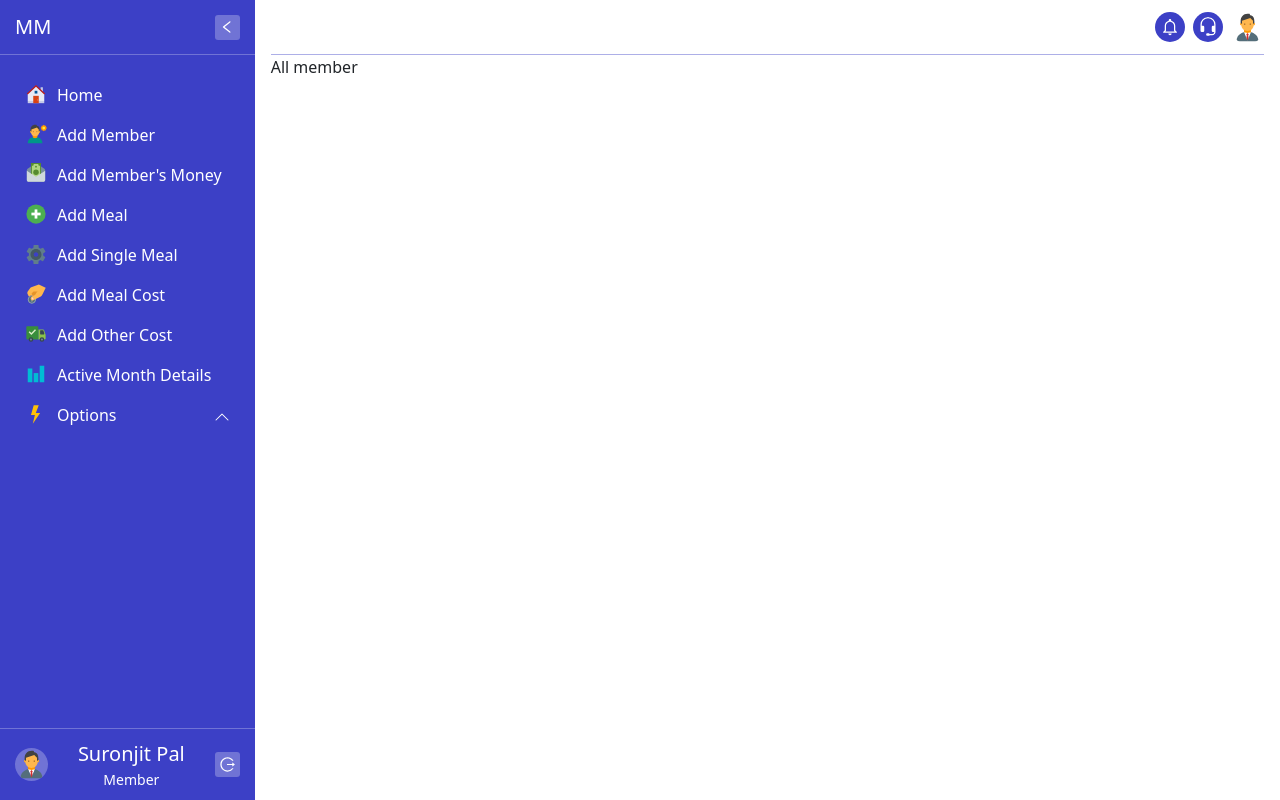
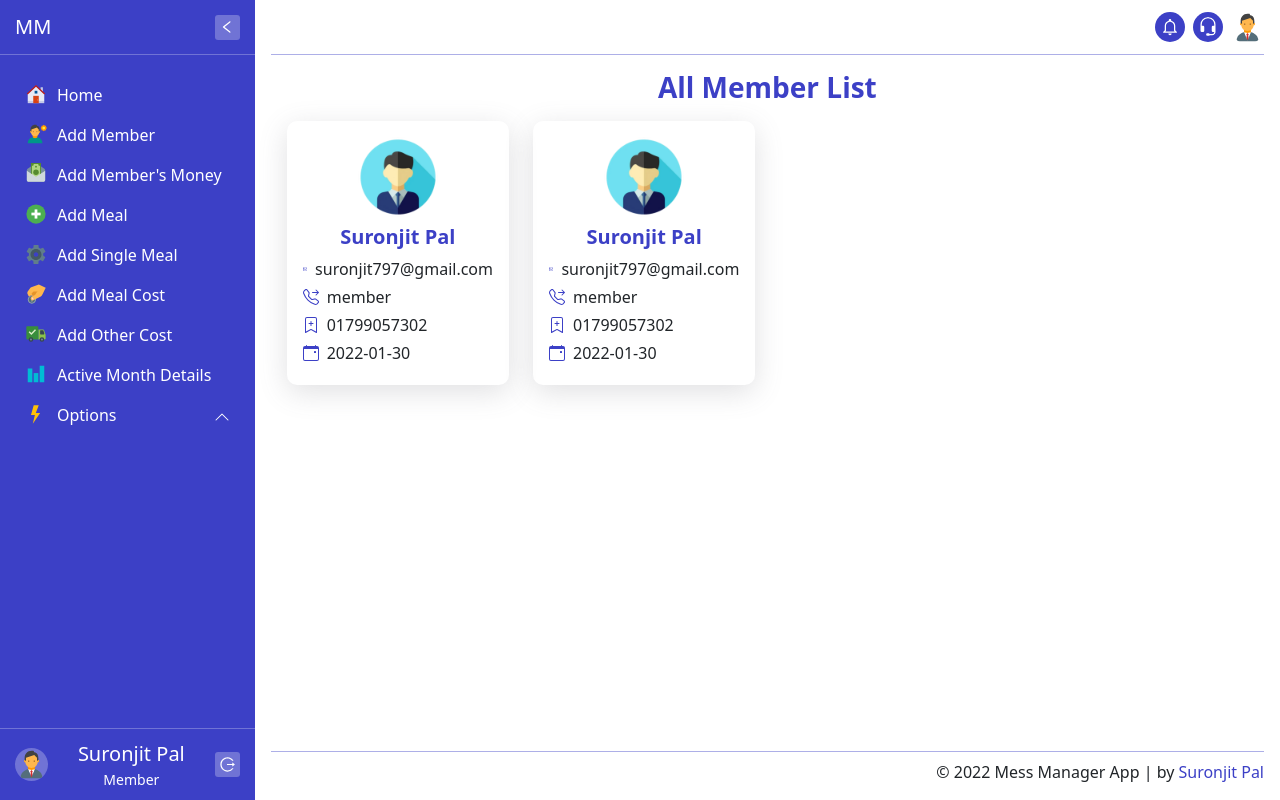
Before and after one commit to suronjit797/mess-manager-client, a React (Create React App) app: page /all-members in a window 1280 px wide. Built offline with nearby package versions, Linux system fonts and the light colour scheme.

Commit message:
all member

```diff
--- a/src/App.css
+++ b/src/App.css
@@ -6,6 +6,11 @@
 *{
     box-sizing: border-box;
 }
+
+img{
+    max-width: 100%;
+}
+
 
 .cursor-pointer{
     cursor: pointer;
--- /dev/null
+++ b/src/Components/AllMembersCard/AllMembersCard.css
@@ -0,0 +1,10 @@
+.allMemberCard{
+    box-shadow: rgba(100, 100, 111, 0.2) 0px 7px 29px 0px;
+    border-radius: 10px;
+}
+
+.allMemberCard img{
+    width: 80px;
+    height: 80px;
+    border-radius: 50%;
+}
--- /dev/null
+++ b/src/Components/AllMembersCard/AllMembersCard.js
@@ -0,0 +1,36 @@
+import React from 'react';
+import './AllMembersCard.css'
+import defaultUser from '../../images/user.webp'
+
+import { GoMail } from 'react-icons/go';
+import { BsTelephoneForward, BsBookmarkPlus, BsCalendarEvent } from 'react-icons/bs';
+
+
+
+const AllMembersCard = ({ name, email, post, phone, bazar }) => {
+    return (
+        <div className='col-lg-3 col-md-4'>
+            <div className="p-3 allMemberCard">
+                <div className="text-center text-primary">
+                    <img src={defaultUser} alt="user" />
+                    <h5 className="fw-bold text_primary my-2"> {name} </h5>
+                </div>
+
+                <div className="d-flex align-items-center my-1">
+                    <GoMail className='me-2 text_primary' /> {email}
+                </div>
+                <div className="d-flex align-items-center my-1">
+                    <BsTelephoneForward className='me-2 text_primary' /> {post}
+                </div>
+                <div className="d-flex align-items-center my-1">
+                    <BsBookmarkPlus className='me-2 text_primary' /> {phone}
+                </div>
+                <div className="d-flex align-items-center my-1">
+                    <BsCalendarEvent className='me-2 text_primary' /> {bazar}
+                </div>
+            </div>
+        </div>
+    );
+};
+
+export default AllMembersCard;
--- /dev/null
+++ b/src/Components/Footer.js
@@ -0,0 +1,13 @@
+import React from 'react';
+
+const Footer = () => {
+    return (
+        <div className='mt-auto pt-5' >
+            <div style={{ borderTop: "1px solid var(--primary-border_color)" }}>
+                <p className="mt-2 text-end"> © 2022 Mess Manager App | by <span className="text_primary"> Suronjit Pal </span> </p>
+            </div>
+        </div>
+    );
+};
+
+export default Footer;
--- a/src/Components/Layout/Layout.js
+++ b/src/Components/Layout/Layout.js
@@ -3,21 +3,21 @@ import './layout.css'
 
 import LeftNav from '../LeftNav/LeftNav';
 import TopNav from '../TopNav/TopNav';
+import Footer from '../Footer';
 
 const Layout = ({ children }) => {
 
     const [close, setClose] = useState(true)
-    const [width, setWidth] = useState('300px')
-
-
 
     return (
         <div className='layout'>
             <LeftNav close={close} setClose={setClose} />
-            <div className='w-100 px-3'>
+            <div className='w-100 px-3 layout_body'>
                 <TopNav />
                 {children}
+                <Footer />
             </div>
+
         </div>
     );
 };
--- a/src/Components/Layout/layout.css
+++ b/src/Components/Layout/layout.css
@@ -1,3 +1,9 @@
 .layout{
     display: flex;
 }
+
+.layout_body {
+    display: flex;
+    flex-direction: column;
+    min-height: calc(100vh - 60px);
+}
--- a/src/Pages/AllMembers.js
+++ b/src/Pages/AllMembers.js
@@ -1,10 +1,30 @@
 import React from 'react';
+import AllMembersCard from '../Components/AllMembersCard/AllMembersCard';
 import Layout from '../Components/Layout/Layout'
 
 const AllMember = () => {
+    const user = {
+        name: 'Suronjit Pal',
+        email: 'suronjit797@gmail.com',
+        post: 'member',
+        phone: '01799057302',
+        bazar: '2022-01-30'
+    }
+
+
+
     return (
+
         <Layout>
-            All member
+            <div className="px-3">
+                <h3 className="text-center text_primary my-3 fw-bold"> All Member List </h3>
+
+                {/* all member lists */}
+                <div className="row g-4" >
+                    <AllMembersCard  {...user} />
+                    <AllMembersCard  {...user} />
+                </div >
+            </div>
         </Layout>
     );
 };
```
Also changed, not shown: src/images/user.webp (added).
